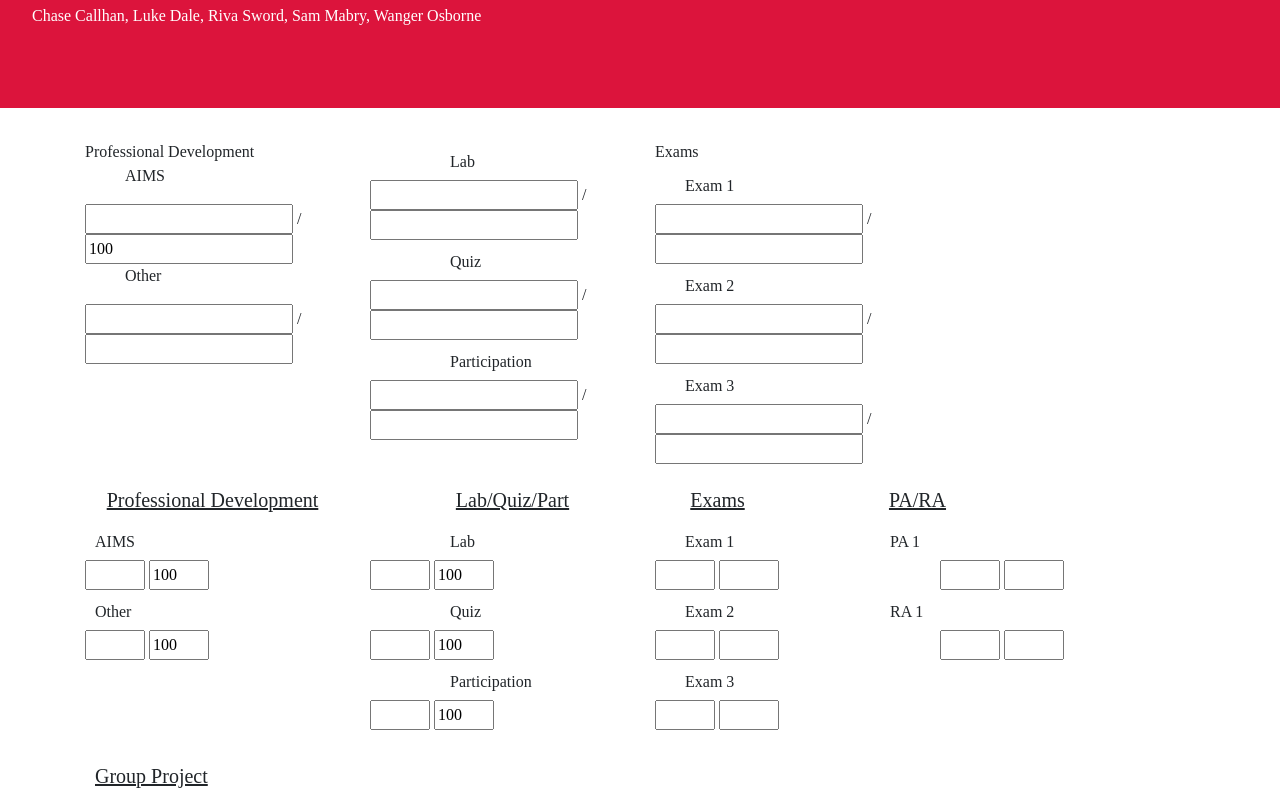
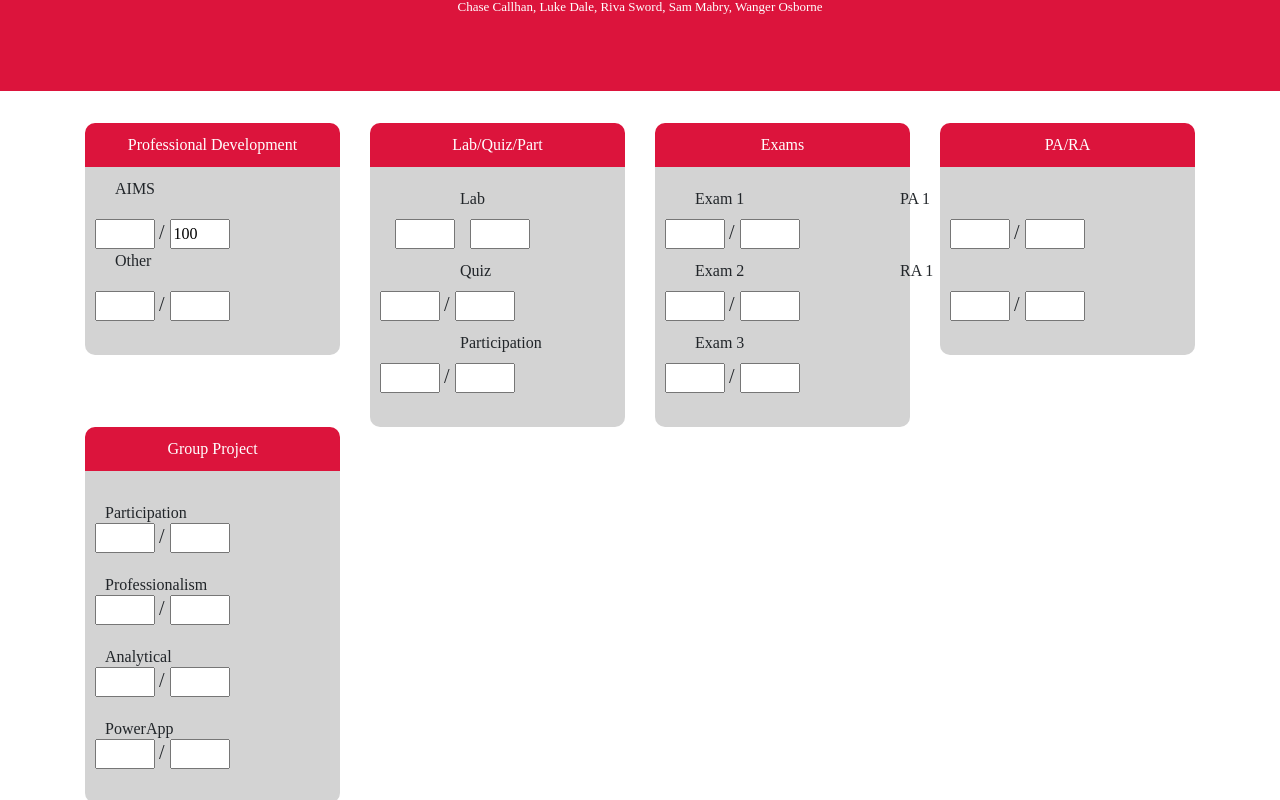
Before and after one commit to ChaseCallahan37/GradeCalc, a plain HTML site: page index.html in a window 1280 px wide. Shown: the part 116-916 px from the top of the page. Drawn offline with nearby package versions, Linux system fonts and the light colour scheme.

Commit message:
old style

```diff
--- a/index.html
+++ b/index.html
@@ -1,9 +1,5 @@
 <!doctype html>
 <html lang="en">
-  <head>
-    <!-- Required meta tags -->
-    <meta charset="utf-8">
-    <meta name="viewport" content="width=device-width, initial-scale=1, shrink-to-fit=no">
 
 <head>
 
@@ -42,9 +38,9 @@
 
         <ul>Other</ul>
 
-        <input type="text" id="other-earned" name="other">
+        <input type="text" id="other" name="other">
         <span class="outOf"> / </span>
-        <input type="text" id="other-total" name="other" value="" readonly><br><br>
+        <input type="text" id="other" name="other" value="" readonly><br><br>
       </div>
       </div>
 
@@ -52,21 +48,21 @@
 
       <div id="labQuizParticipation" class="col-md-3">
         <div class="catHeader">
-
+        Lab/Quiz/Part
         </div>
         <div class="catContents">
         <ul class="" id="labsList">Lab</ul>
-        <input type="text" id="labs-earned" name="lab">
+        <input type="text" id="labs" name="lab">
         <span class="outOf"> / </span>
-        <input type="text" id="labs-total" name="lab" value="" readonly><br>
+        <input type="text" id="labs" name="lab" value="" readonly><br>
         <ul id="labsList">Quiz</ul>
-        <input type="text" id="quiz-earned" name="quiz">
+        <input type="text" id="quiz" name="quiz">
         <span class="outOf"> / </span>
-        <input type="text" id="quiz-total" name="quiz" value="" readonly><br>
+        <input type="text" id="quiz" name="quiz" value="" readonly><br>
         <ul id="labsList">Participation</ul>
-        <input type="text" id="parLab-earned" name="participation">
+        <input type="text" id="parLab" name="participation">
         <span class="outOf"> / </span>
-        <input type="text" id="parLab-total" name="participation" value="" readonly><br><br>
+        <input type="text" id="parLab" name="participation" value="" readonly><br><br>
       </div>
       </div>
       <div id="examinations" class="col-md-3">
@@ -88,74 +84,61 @@
         <input type="text" id="exam3" name="exam3" value="" readonly><br><br>
       </div>
       </div>
-      <div class="container">
-        <div class="row">
-            <div class="col-md-3">
-              <h5 id="prof">Professional Development</h5>
-              <ul id="profList">AIMS</ul>
-              <input style="width: 60px" type="text" id="aims-earned" name="aims">
-              <input style="width: 60px" type="text" id="aims-total" name="aims" value="100" readonly><br>
-              <ul id="profList">Other</ul>
-              <input style="width: 60px" type="text" id="other-earned" name="other">
-              <input style="width: 60px" type="text" id="other-total" name="other" value="100" readonly><br><br>
+      <div id="paAndRa" class="col-md-3">
+        <div class="catHeader">
+        PA/RA
         </div>
-            <div class="col-md-3">
-              <h5 id="labs">Lab/Quiz/Part</h5>
-              <ul id="labsList">Lab</ul>
-              <input style="width: 60px" type="text" id="labs-earned" name="lab">
-              <input style="width: 60px" type="text" id="labs-total" name="lab" value="100" readonly><br>
-              <ul id="labsList">Quiz</ul>
-              <input style="width: 60px" type="text" id="quiz-earned" name="quiz">
-              <input style="width: 60px" type="text" id="quiz-total" name="quiz" value="100" readonly><br>
-              <ul id="labsList">Participation</ul>
-              <input style="width: 60px" type="text" id="parLab-earned" name="participation">
-              <input style="width: 60px" type="text" id="parLab-total" name="participation" value="100" readonly><br><br>
+        <div class ="catContents">
+        <ul id="paList">PA 1</ul>
+        <input type="text" id="pa1" name="pa1">
+        <span class="outOf"> / </span>
+        <input type="text" id="pa1" name="pa1" value="" readonly><br>
+        <ul id="paList">RA 1</ul>
+        <input type="text" id="ra1" name="ra1">
+        <span class="outOf"> / </span>
+        <input type="text" id="ra1" name="ra1" value="" readonly><br><br>
       </div>
-            <div class="col-md-3">
-              <h5 id="exams">Exams</h5>
-              <ul id="examsList">Exam 1</ul>
-              <input style="width: 60px" type="text" id="exam1" name="exam1">
-              <input style="width: 60px" type="text" id="exam1" name="exam1" value="" readonly><br>
-              <ul id="examsList">Exam 2</ul>
-              <input style="width: 60px" type="text" id="exam2" name="exam2">
-              <input style="width: 60px" type="text" id="exam2" name="exam2" value="" readonly><br>
-              <ul id="examsList">Exam 3</ul>
-              <input style="width: 60px" type="text" id="exam3" name="exam3">
-              <input style="width: 60px" type="text" id="exam3" name="exam3" value="" readonly><br><br>
       </div>
-            <div class="col-md-3">
-              <h5 id="pa">PA/RA</h5>
-              <ul id="paList">PA 1</ul>
-              <input style="width: 60px" type="text" id="pa1" name="pa1">
-              <input style="width: 60px" type="text" id="pa1" name="pa1" value="" readonly><br>
-              <ul id="paList">RA 1</ul>
-              <input style="width: 60px" type="text" id="ra1" name="ra1">
-              <input style="width: 60px" type="text" id="ra1" name="ra1" value="" readonly><br><br>
+      <div id="groupProject" class="col-md-3">
+        <div class="catHeader">
+        Group Project
         </div>
-            <div class="col-md-3">
-              <h5 id="groupProj">Group Project</h5>
+        <div class="catContents">
         <ul id="groupList">Participation</ul>
-              <input style="width: 60px" type="text" id="parProject" name="participation">
-              <input style="width: 60px" type="text" id="parProject" name="participation" value="" readonly><br>
+        <input type="text" id="parProject" name="participation">
+        <span class="outOf"> / </span>
+        <input type="text" id="parProject" name="participation" value="" readonly><br>
         <ul id="groupList">Professionalism</ul>
-              <input style="width: 60px" type="text" id="professionalism" name="professionalism">
-              <input style="width: 60px" type="text" id="professionalism" name="professionalism" value="" readonly><br>
+        <input type="text" id="professionalism" name="professionalism">
+        <span class="outOf"> / </span>
+        <input type="text" id="professionalism" name="professionalism" value="" readonly><br>
         <ul id="groupList">Analytical</ul>
-              <input style="width: 60px" type="text" id="analytical" name="analytical">
-              <input style="width: 60px" type="text" id="analytical" name="analytical" value="" readonly><br>
+        <input type="text" id="analytical" name="analytical">
+        <span class="outOf"> / </span>
+        <input type="text" id="analytical" name="analytical" value="" readonly><br>
         <ul id="groupList">PowerApp</ul>
-              <input style="width: 60px" type="text" id="powerapp" name="powerapp">
-              <input style="width: 60px" type="text" id="powerapp" name="powerapp" value="" readonly><br><br>
+        <input type="text" id="powerapp" name="powerapp">
+        <span class="outOf"> / </span>
+        <input type="text" id="powerapp" name="powerapp" value="" readonly><br><br>
       </div>
       </div>
     </div>
+    <!-- <button id="calculate-grade">Calculate</button> -->
+  </div>
   <!-- Optional JavaScript -->
   <!-- jQuery first, then Popper.js, then Bootstrap JS -->
-    <script src="./objects/grade.js"></script>
-    <script src="./scripts/app-functions.js"></script>
+  <div id="bodyScripts">
     <script src="./scripts/app.js"></script>
-    <script src="https://code.jquery.com/jquery-3.3.1.slim.min.js" integrity="sha384-q8i/X+965DzO0rT7abK41JStQIAqVgRVzpbzo5smXKp4YfRvH+8abtTE1Pi6jizo" crossorigin="anonymous"></script>
-    <script src="https://cdn.jsdelivr.net/npm/popper.js@1.14.7/dist/umd/popper.min.js" integrity="sha384-UO2eT0CpHqdSJQ6hJty5KVphtPhzWj9WO1clHTMGa3JDZwrnQq4sF86dIHNDz0W1" crossorigin="anonymous"></script>
-    <script src="https://cdn.jsdelivr.net/npm/bootstrap@4.3.1/dist/js/bootstrap.min.js" integrity="sha384-JjSmVgyd0p3pXB1rRibZUAYoIIy6OrQ6VrjIEaFf/nJGzIxFDsf4x0xIM+B07jRM" crossorigin="anonymous"></script>
+    <script src="https://code.jquery.com/jquery-3.3.1.slim.min.js"
+      integrity="sha384-q8i/X+965DzO0rT7abK41JStQIAqVgRVzpbzo5smXKp4YfRvH+8abtTE1Pi6jizo"
+      crossorigin="anonymous"></script>
+    <script src="https://cdn.jsdelivr.net/npm/popper.js@1.14.7/dist/umd/popper.min.js"
+      integrity="sha384-UO2eT0CpHqdSJQ6hJty5KVphtPhzWj9WO1clHTMGa3JDZwrnQq4sF86dIHNDz0W1"
+      crossorigin="anonymous"></script>
+    <script src="https://cdn.jsdelivr.net/npm/bootstrap@4.3.1/dist/js/bootstrap.min.js"
+      integrity="sha384-JjSmVgyd0p3pXB1rRibZUAYoIIy6OrQ6VrjIEaFf/nJGzIxFDsf4x0xIM+B07jRM"
+      crossorigin="anonymous"></script>
+  </div>
 </body>
+
 </html>
--- a/styles/styles.css
+++ b/styles/styles.css
@@ -2,18 +2,19 @@
     background-color: crimson;
     color: white;
     border-radius: 0px;
+    text-align: center;
 }
+.subtext{
+    text-align: center;
+    font-size: small;
+    line-height: .5;
 
+}
 #prof {
     text-align: center;
     text-decoration: underline;
 }
 
-#profList {
-    position: relative;
-    top: 10px;
-    left: -30px;
-}
 
 #labs {
     text-align: center;
@@ -68,6 +69,63 @@
     left: -30px;
 }
 
-body{
+body {
     font-family: Bookman, URW Bookman L, serif;
 }
+
+.toRight {
+
+    float: right;
+}
+
+.toLeft {
+    float: left;
+}
+
+.clear {
+
+    clear: both;
+}
+
+.relativePosition {
+
+    position: relative;
+}
+
+#professionalDevelopment ul{
+    position: relative;
+    top: auto;
+    left: -20px;
+
+}
+input{
+    width: 60px;
+}
+
+#professionalDevelopment input{
+   position:relative;
+
+}
+
+.outOf{
+    font-size: 20px;
+}
+
+.catHeader{
+    background-color: crimson;
+    color: white;
+    padding: 10px;
+    border-top-right-radius: 10px;
+    border-top-left-radius: 10px;
+    text-align:center;
+
+
+}
+
+.catContents{
+
+    background-color: lightgray;
+    border-bottom-left-radius: 10px;
+    border-bottom-right-radius: 10px;
+    padding:10px;
+}
```
Lines whose indentation alone changed are shown as unchanged.
